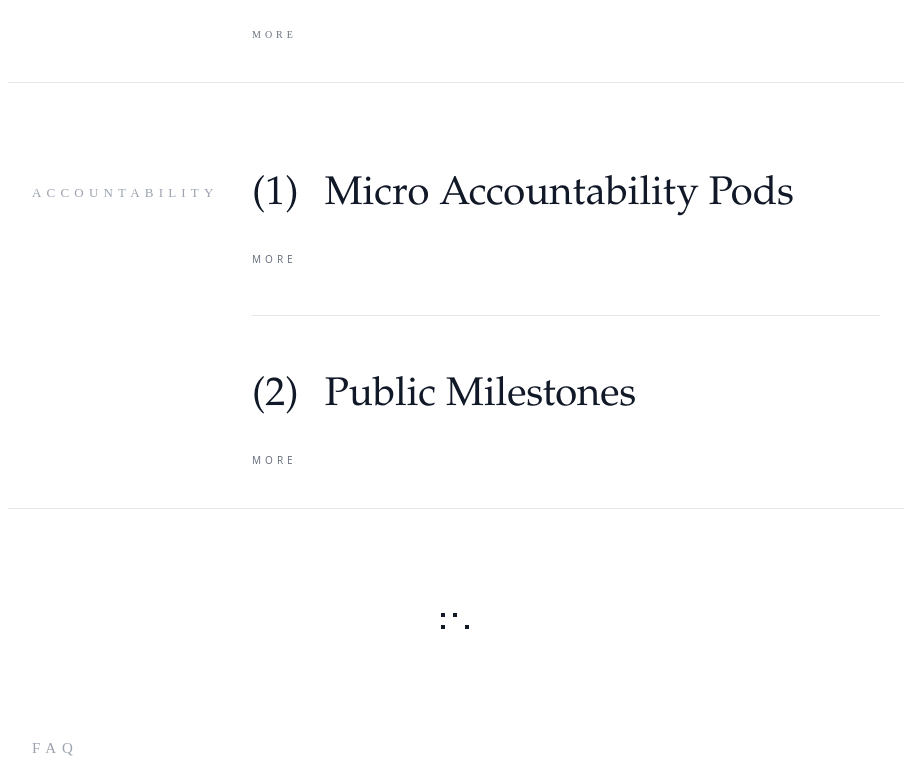
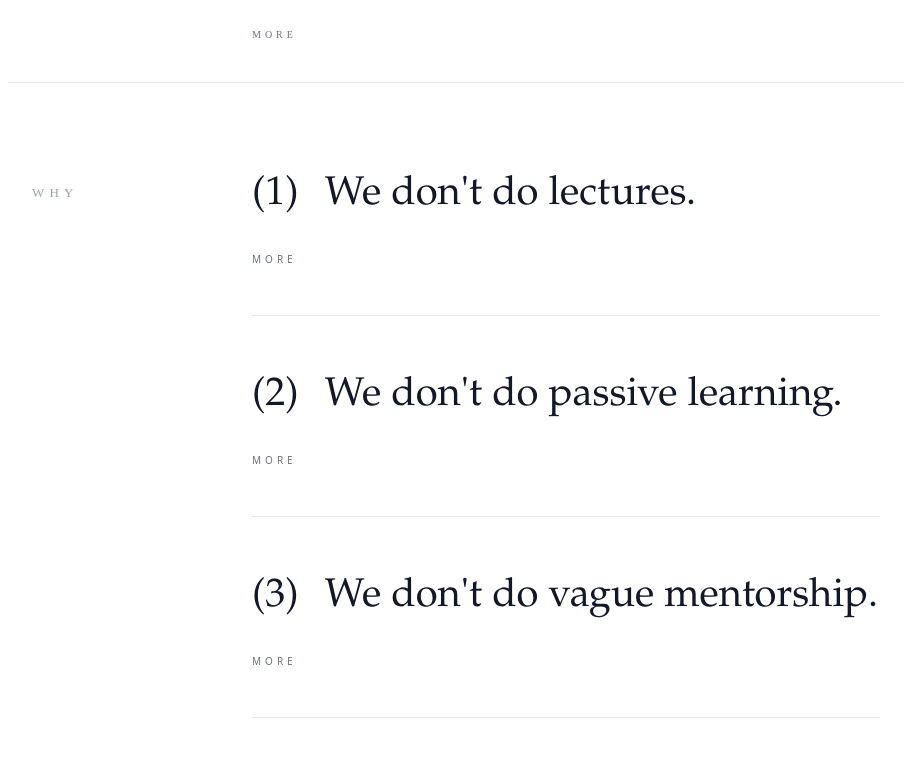
Before and after one commit to harishkannanjs/Fellowship, a Next.js app: page / in a window 1280 px wide. Shown: the part 2740-3516 px from the top of the page, without its empty margins (184-1095 px from the left). Built offline with nearby package versions, Linux system fonts and the light colour scheme.

Commit message:
Add files via upload

```diff
--- a/app/page.tsx
+++ b/app/page.tsx
@@ -4,6 +4,7 @@ import { useState, useEffect, useRef } from 'react'
 import Navigation from '@/components/navigation'
 import HeroSection from '@/components/hero-section'
 import CoreContent from '@/components/core-content'
+import WhySection from '@/components/why-section'
 import AccountabilitySection from '@/components/accountability'
 import FAQSection from '@/components/faq-section'
 import ApplySection from '@/components/apply-section'
@@ -32,7 +33,7 @@ export default function Page() {
 
     const observer = new IntersectionObserver(observerCallback, observerOptions)
 
-    const sections = ['hero', 'what', 'mentorship', 'who', 'how', 'accountability', 'faq', 'apply']
+    const sections = ['hero', 'what', 'mentorship', 'who', 'how', 'why', 'accountability', 'faq', 'apply']
     sections.forEach((id) => {
       const element = document.getElementById(id)
       if (element) observer.observe(element)
@@ -57,6 +58,7 @@ export default function Page() {
       <div className="">
         <HeroSection setActiveSection={handleManualScroll} />
         <CoreContent />
+        <WhySection />
         <AccountabilitySection />
 
         {/* Section Breaker Symbol */}
```
